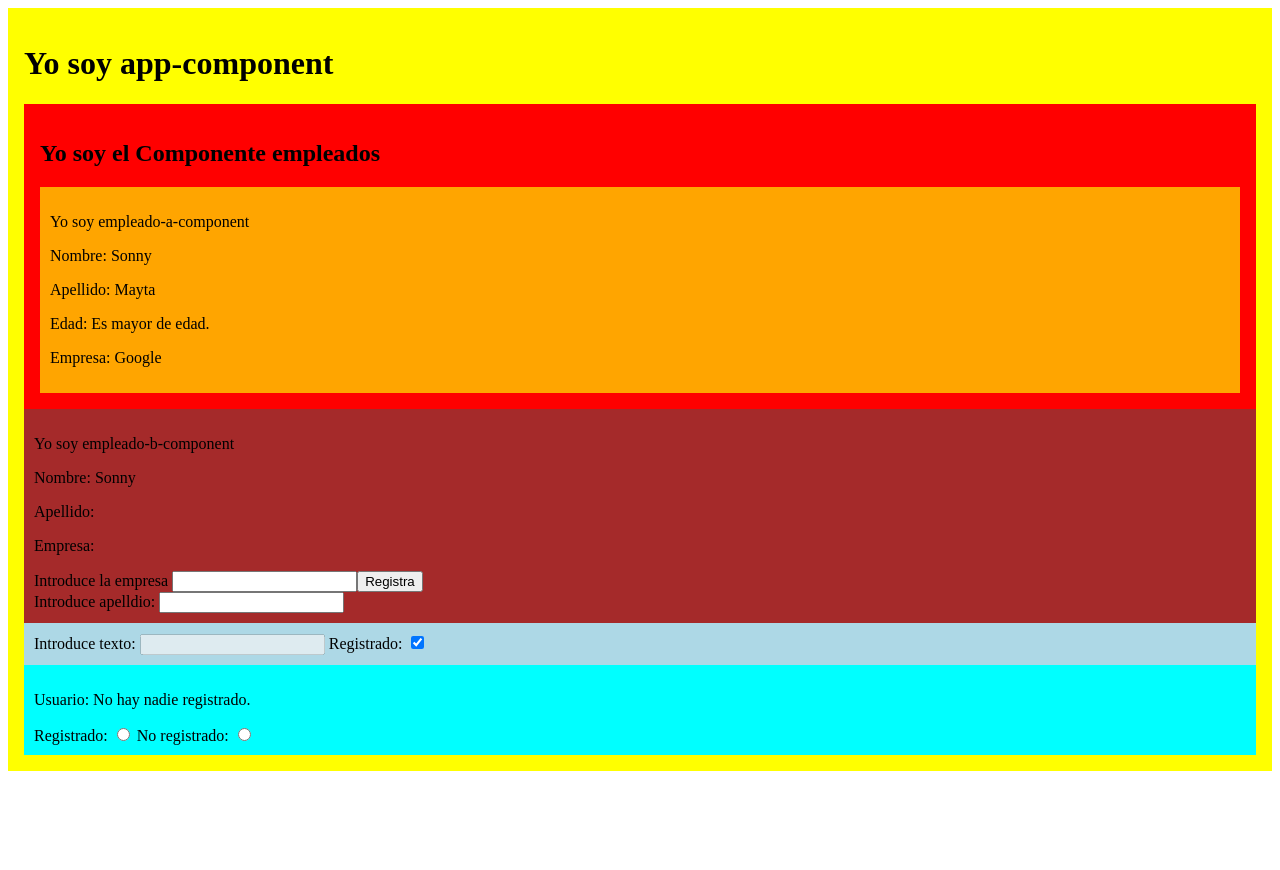
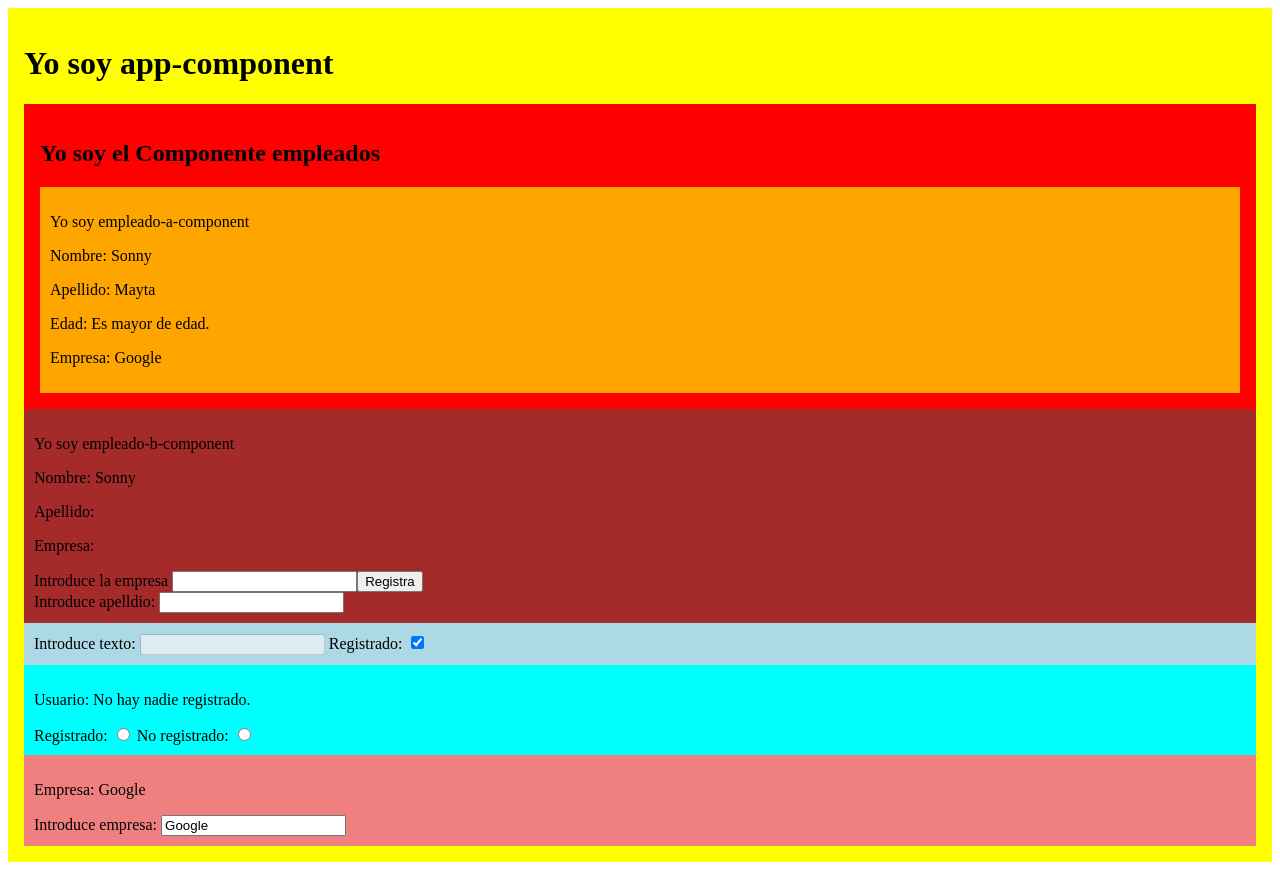
Before and after one commit to sonnymayta/Angular, an Angular app: page / in a window 1280 px wide. Before the commit the page ends 800 px from the top, so only its background shows below. Built offline with nearby package versions, Linux system fonts and the light colour scheme.

Commit message:
Two way binding

```diff
--- a/src/app/app.component.html
+++ b/src/app/app.component.html
@@ -4,4 +4,5 @@
   <app-empleado-b></app-empleado-b>
   <app-empleado-c></app-empleado-c>
   <app-empleado-d></app-empleado-d>
+  <app-empleado-e></app-empleado-e>
 </div>
--- a/src/app/app.component.ts
+++ b/src/app/app.component.ts
@@ -5,13 +5,14 @@ import { EmpleadosComponent } from "./empleados/empleados.component";
 import { EmpleadoBComponent } from "./empleado-b/empleado-b.component";
 import { EmpleadoCComponent } from "./empleado-c/empleado-c.component";
 import { EmpleadoDComponent } from "./empleado-d/empleado-d.component";
+import { EmpleadoEComponent } from "./empleado-e/empleado-e.component";
 
 @Component({
     selector: 'app-root',
     standalone: true,
     templateUrl: './app.component.html',
     styleUrl: './app.component.css',
-    imports: [CommonModule, RouterOutlet, EmpleadosComponent, EmpleadoBComponent, EmpleadoCComponent, EmpleadoDComponent]
+    imports: [CommonModule, RouterOutlet, EmpleadosComponent, EmpleadoBComponent, EmpleadoCComponent, EmpleadoDComponent, EmpleadoEComponent]
 })
 export class AppComponent {
   title = 'Conceptos';
--- /dev/null
+++ b/src/app/empleado-e/empleado-e.component.css
@@ -0,0 +1,4 @@
+div {
+  background-color: lightcoral;
+  padding: 10px;
+}
--- /dev/null
+++ b/src/app/empleado-e/empleado-e.component.html
@@ -0,0 +1,6 @@
+<div>
+  <!-- Uso del two way binding -->
+  <p>Empresa: {{ empresa }}</p>
+  <!-- Introduce empresa: <input type="text" (input)="CambiaEmpresa($event)"> -->
+  Introduce empresa: <input type="text" [(ngModel)]="empresa">
+</div>
--- /dev/null
+++ b/src/app/empleado-e/empleado-e.component.ts
@@ -0,0 +1,17 @@
+import { Component } from '@angular/core';
+import { FormsModule } from '@angular/forms';
+
+@Component({
+  selector: 'app-empleado-e',
+  standalone: true,
+  imports: [FormsModule],
+  templateUrl: './empleado-e.component.html',
+  styleUrl: './empleado-e.component.css'
+})
+export class EmpleadoEComponent {
+  empresa: string = "Google";
+
+  CambiaEmpresa(event: Event) {
+    this.empresa = (<HTMLInputElement>event.target).value;
+  }
+}
```
Also changed, not shown: 1 other file (tests, documents, lock files or other folders).
